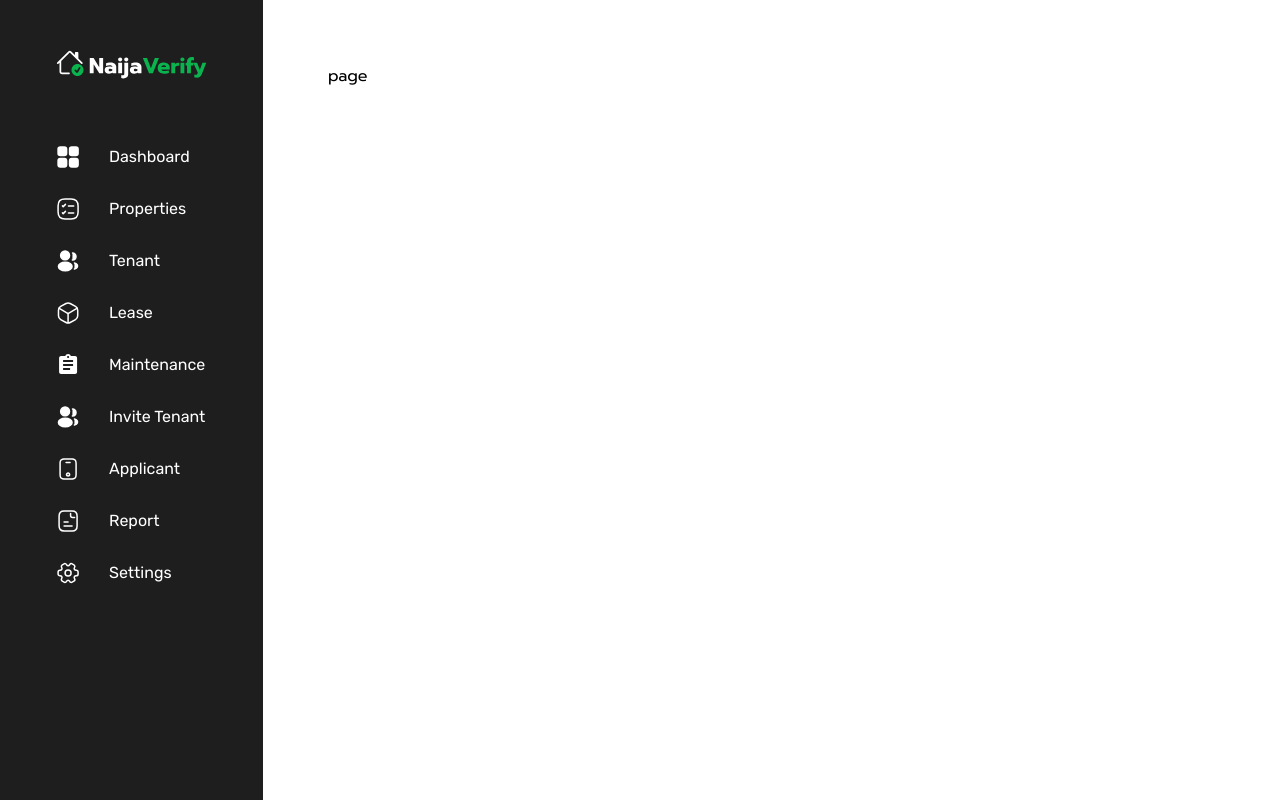
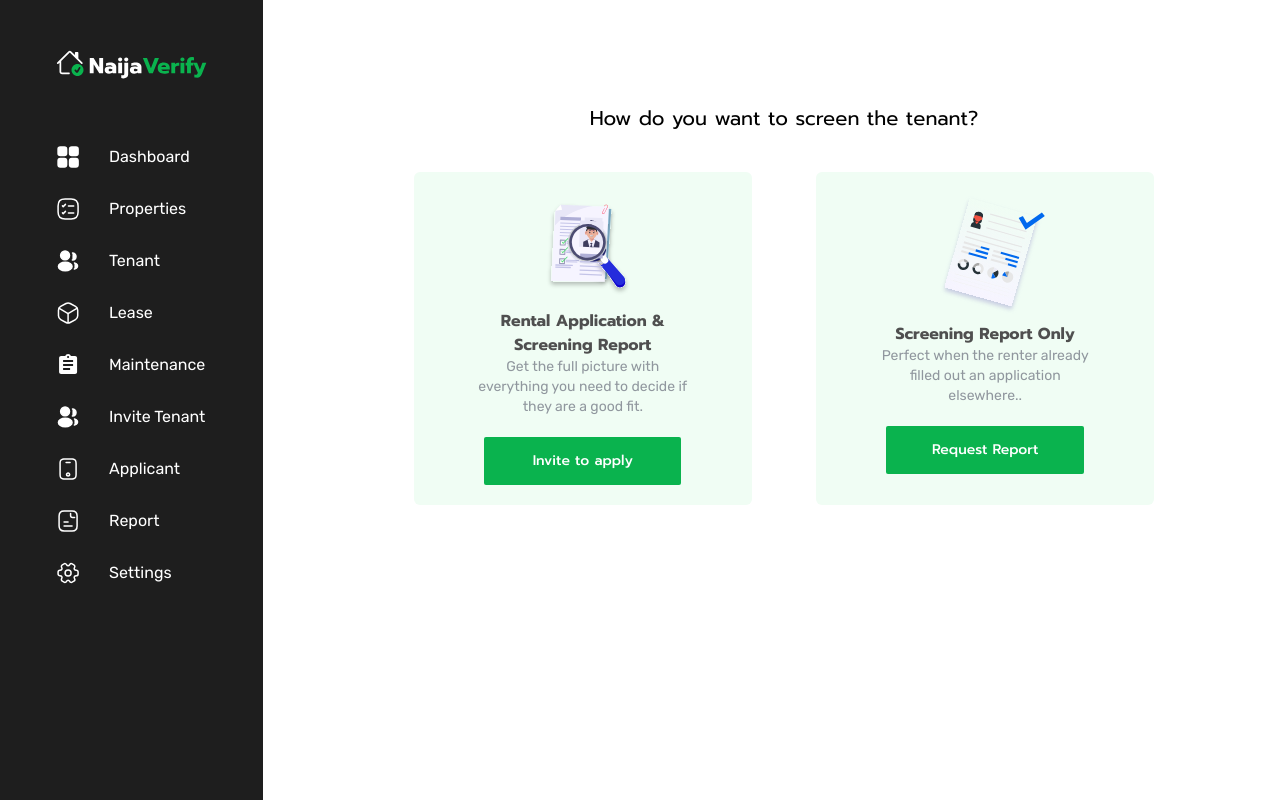
Before and after one commit to bakemonostan/naija-verify, a Next.js app: page /dashboard/invite-tenant in a window 1280 px wide. Built offline with nearby package versions, Linux system fonts and the light colour scheme.

Commit message:
update: invite client components

```diff
--- a/src/app/dashboard/invite-tenant/page.tsx
+++ b/src/app/dashboard/invite-tenant/page.tsx
@@ -1,5 +1,13 @@
+import ChooseScreening from "@/components/Dash/invite-tenant/ChooseScreening";
+import InvitationForm from "@/components/Dash/invite-tenant/InvitationForm";
+import ScreeningForm from "@/components/Dash/invite-tenant/ScreeningForm";
+import UseInviteTenantClient from "@/components/Dash/invite-tenant/UseClient";
+
+
 export default function InviteTenantPage() {
     return (
-        <div>page</div>
+        <div>
+            <UseInviteTenantClient />
+        </div>
     )
 }
--- a/src/app/dashboard/properties/invite-tenant/page.tsx
+++ /dev/null
@@ -1,16 +0,0 @@
-import BaseModal from "@/components/ui/modal"
-import ChooseScreening from "./ChooseScreening"
-import InvitationForm from "./InvitationForm"
-import ScreeningForm from "./ScreeningForm"
-
-type Props = {}
-export default function InviteTenantPage({ }: Props) {
-    return (
-        <div>
-            {/* <ChooseScreening /> */}
-            {/* <BaseModal /> */}
-            {/* <InvitationForm /> */}
-            <ScreeningForm />
-        </div>
-    )
-}
--- a/src/app/dashboard/properties/invite-tenant/ChooseScreening.tsx
+++ b/src/components/Dash/invite-tenant/ChooseScreening.tsx
@@ -1,46 +1,56 @@
-import {
-    Dialog,
-    DialogContent,
-    DialogDescription,
-    DialogHeader,
-    DialogTitle,
-    DialogTrigger,
-} from "@/components/ui/dialog"
 import { Button } from "@/components/ui/button"
-
-//
+import { useAppDispatch } from "@/redux/store"
+import { InvitationType, chooseInvitationType } from "@/redux/slices/inviteTenantSlice"
 
 export default function ChooseScreening() {
+
+    const dispatch = useAppDispatch();
+
+    const setInvitationType = (type: InvitationType) => {
+        dispatch(chooseInvitationType(
+            {
+                invitationType: type
+            }
+        ))
+    }
+
+
     return (
         <div>
-            <div className="w-[90%] max-w-[22rem] sm:max-w-4xl pb-28">
+            <div className="px-10 mx-auto w-[90%] lg:pt-10">
                 <div>
                     {/* title */}
-                    <div className="pb-5 sm:text-center ">How do you want to screen the tenant?</div>
+                    <div className="pb-5 text-xl text-center lg:pb-10 ">
+                        <h1>
+                            How do you want to screen the tenant?
+                        </h1>
+                    </div>
                     <div >
-                                    {/* Body */}
+                        {/* Body */}
                         <div className="flex flex-col grid-cols-2 gap-3 space-y-5 md:gap-16 sm:space-y-0 sm:flex-row sm:grid">
-                            <div className="rounded-sm bg-green-50">
+                            <div className="rounded-md bg-green-50">
                                 <div className="flex justify-between gap-2 px-2 py-5 text-left sm:items-center sm:text-center sm:flex-col-reverse">
                                     <div className="w-2/3 ">
                                         <h3 className="font-bold text-secondary">Rental Application & Screening Report</h3>
-                                        <p className="text-xs text-secondary-10">Get the full picture with everything you need to decide if they are a good fit.</p>
+                                        <p className="text-xs text-secondary-10 lg:text-sm">Get the full picture with everything you need to decide if they are a good fit.</p>
                                     </div>
                                     <div className="w-1/3 sm:w-25 sm:h-25">
                                         <img src="/images/rental.svg" alt="" className="relative sm:left-2" />
                                     </div>
                                 </div>
                                 <div className="mx-auto sm:w-7/12 sm:pb-5">
-                                    <Button>
+                                    <Button
+                                        onClick={() => setInvitationType('rental')}
+                                    >
                                         Invite to apply
                                     </Button>
                                 </div>
                             </div>
-                            <div className="rounded-sm bg-green-50">
+                            <div className="rounded-md bg-green-50">
                                 <div className="flex justify-between gap-2 px-2 py-5 text-left sm:items-center sm:text-center sm:flex-col-reverse">
                                     <div className="w-2/3 ">
                                         <h3 className="font-bold text-secondary">Screening Report Only</h3>
-                                        <p className="text-xs text-secondary-10">Perfect when the renter already filled out an application elsewhere..</p>
+                                        <p className="text-xs text-secondary-10 lg:text-sm">Perfect when the renter already filled out an application elsewhere..</p>
                                     </div>
                                     <div className="w-1/3 sm:w-25 sm:h-25">
                                         <img src="/images/screening.svg" alt="" className="relative sm:left-2" />
--- a/src/app/dashboard/properties/invite-tenant/InvitationForm.tsx
+++ b/src/components/Dash/invite-tenant/InvitationForm.tsx
@@ -25,6 +25,8 @@ import { Input } from "@/components/ui/input"
 import { zodResolver } from "@hookform/resolvers/zod"
 import * as z from "zod"
 import { useForm } from "react-hook-form";
+import { useAppDispatch } from "@/redux/store"
+import { InvitationType, chooseInvitationType } from "@/redux/slices/inviteTenantSlice"
 
 const formSchema = z.object({
     fullname: z.string().min(2, {
@@ -61,9 +63,20 @@ export default function InvitationForm() {
         resolver: zodResolver(formSchema),
     })
 
+    const dispatch = useAppDispatch();
+
+    const setInvitationType = (type: InvitationType) => {
+        dispatch(chooseInvitationType(
+            {
+                invitationType: type
+            }
+        ))
+    }
+
     const { handleSubmit, reset } = form
 
     function onSubmit(values: z.infer<typeof formSchema>) {
+
         reset()
         console.log(values)
     }
--- /dev/null
+++ b/src/components/Dash/invite-tenant/UseClient.tsx
@@ -0,0 +1,31 @@
+'use client'
+import { useAppSelector } from "@/redux/store";
+import { useRouter } from "next/navigation";
+import ScreeningForm from "./ScreeningForm";
+import InvitationForm from "./InvitationForm";
+import ChooseScreening from "./ChooseScreening";
+
+export default function UseInviteTenantClient() {
+    const invitationType = useAppSelector((state) => state.inviteTenant.value.invitationType);
+    const router = useRouter();
+
+
+
+    if (invitationType === 'screen') {
+        return (
+            <ScreeningForm />
+        )
+    }
+    if (invitationType === 'rental') {
+        return (
+            <InvitationForm />
+
+        )
+    }
+
+    return (
+        <ChooseScreening />
+
+    )
+
+}
--- /dev/null
+++ b/src/redux/slices/inviteTenantSlice.ts
@@ -0,0 +1,34 @@
+import { createSlice, PayloadAction } from "@reduxjs/toolkit";
+import { RootState } from "../store";
+
+export type InvitationType = "screen" | "rental" | null;
+
+type InviteTenantState = {
+  invitationType?: InvitationType;
+  setModal?: boolean;
+};
+
+type InitialState = {
+  value: InviteTenantState;
+};
+
+const initialState = {
+  value: {
+    invitationType: null,
+    setModal: false,
+  } as InviteTenantState,
+} as InitialState;
+
+export const inviteTenant = createSlice({
+    name: "inviteTenant",
+    initialState,
+    reducers: {
+        chooseInvitationType: (state, action: PayloadAction<InviteTenantState>) => {
+            state.value.invitationType = action.payload.invitationType;
+        }
+    }
+});
+
+export const { chooseInvitationType } = inviteTenant.actions;
+export const selectInviteTenant = (state: RootState) => state.inviteTenant.value;
+export default inviteTenant.reducer;
--- a/src/redux/slices/settingsSlice.ts
+++ b/src/redux/slices/settingsSlice.ts
@@ -1,6 +1,5 @@
 import { createSlice, PayloadAction } from "@reduxjs/toolkit";
 import { RootState } from "../store";
-import { type } from "os";
 
 export type SettingsForms = "profile" | "security" | "notifications";
 
--- a/src/redux/store.ts
+++ b/src/redux/store.ts
@@ -1,12 +1,14 @@
 import { configureStore } from "@reduxjs/toolkit";
 import authReducer from "./slices/authSlice";
 import settingsReducer from "./slices/settingsSlice";
+import inviteTenantReducer from "./slices/inviteTenantSlice";
 import { TypedUseSelectorHook, useSelector, useDispatch } from "react-redux";
 
 export const store = configureStore({
   reducer: {
     auth: authReducer,
     settings: settingsReducer,
+    inviteTenant: inviteTenantReducer,
   },
 });
 
```
Also changed, not shown: src/components/Dash/invite-tenant/ScreeningForm.tsx (renamed from src/app/dashboard/properties/invite-tenant/ScreeningForm.tsx).
